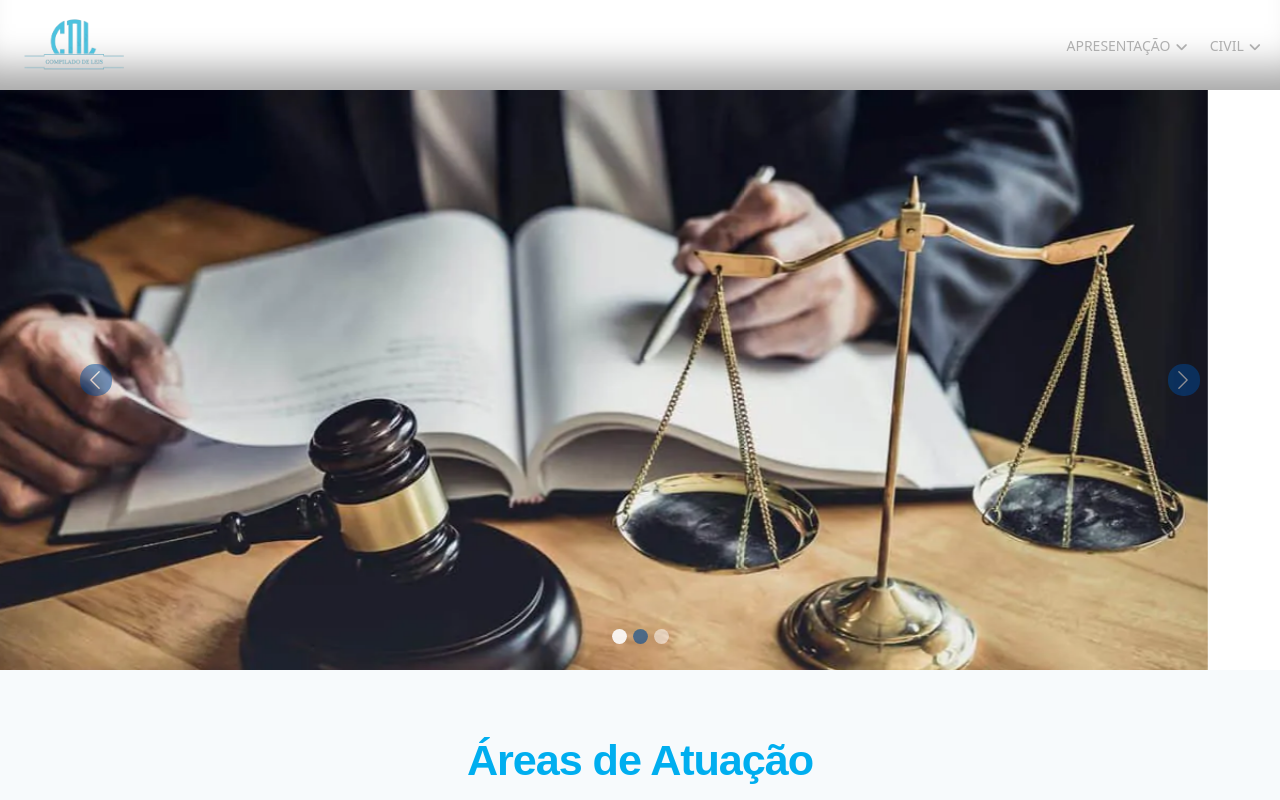
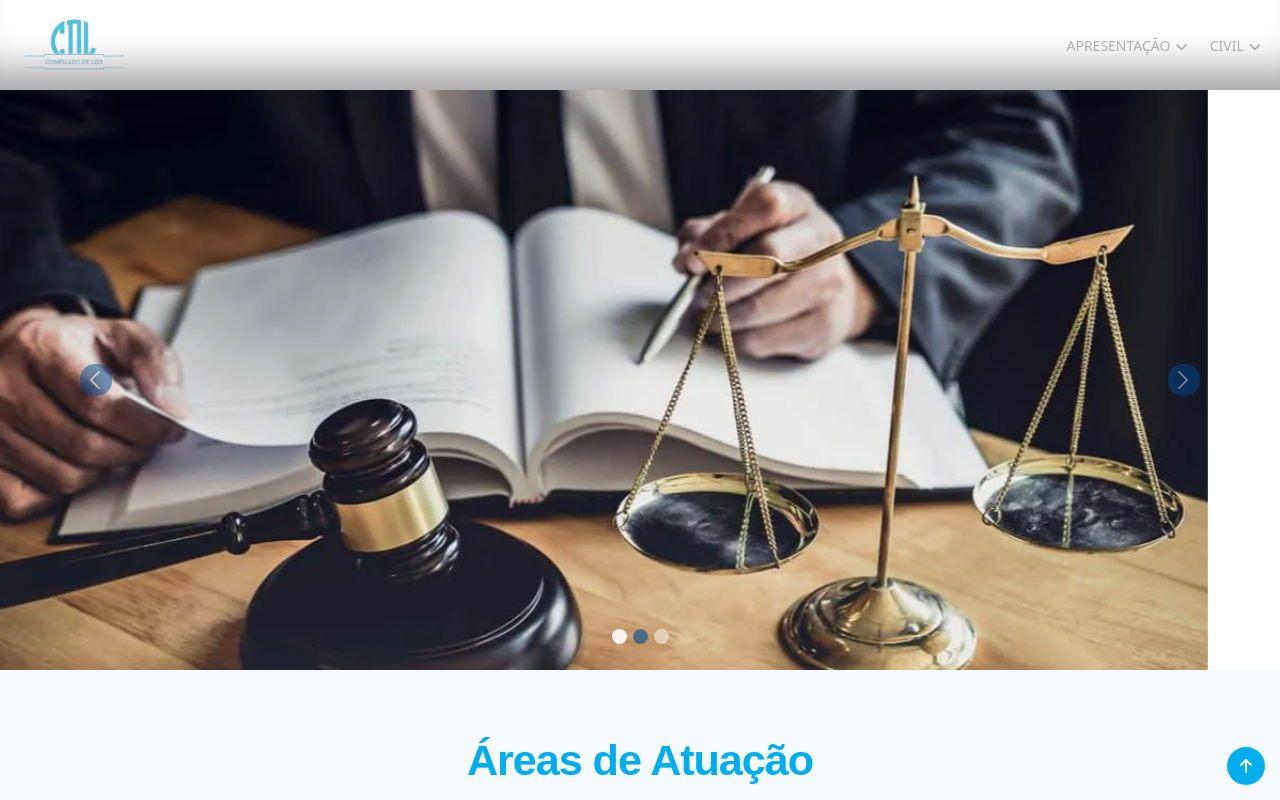
Before and after one commit to AlbuquerqueGustavoO/compilido_direito_frontend, an Angular app: page / in a window 1280 px wide. Shown: the top 800 px of the page. Built offline with nearby package versions, Linux system fonts and the light colour scheme.

Commit message:
creacao botao toTop

```diff
--- a/src/app/app.component.html
+++ b/src/app/app.component.html
@@ -4,4 +4,6 @@
     <router-outlet></router-outlet>
   </main>
 
+  <app-buttontotop></app-buttontotop>
+
 <app-footer></app-footer>
--- /dev/null
+++ b/src/app/shared/buttontotop/buttontotop.component.html
@@ -0,0 +1,9 @@
+<div class="container containerButtonTop mt-3">
+    <div class="row rowButtonTop">
+        <div class="col-sm-12 buttonTop-container-parent">
+            <div class="buttonTop-container-body">
+                <button class="btn buttonTop" (click)="scrollToTop()"><i class="fa-solid fa-arrow-up"></i></button>
+            </div>
+        </div>
+    </div>
+</div>
--- /dev/null
+++ b/src/app/shared/buttontotop/buttontotop.component.scss
@@ -0,0 +1,21 @@
+.containerButtonTop {
+    position: absolute;
+    right: 65px;
+    .rowButtonTop{
+        position: relative;
+        float: right;
+        .buttonTop-container-parent{
+            position: fixed;
+            bottom: 15px;
+            .buttonTop-container-body{
+                display: flex;
+                .buttonTop{
+                    background-color: #00aeef;
+                    color: white;
+                    border-radius: 30px;
+                    // height: 42px;
+                }
+            }
+        }
+    }
+}
--- /dev/null
+++ b/src/app/shared/buttontotop/buttontotop.component.ts
@@ -0,0 +1,19 @@
+import { Component, OnInit } from '@angular/core';
+
+@Component({
+  selector: 'app-buttontotop',
+  templateUrl: './buttontotop.component.html',
+  styleUrls: ['./buttontotop.component.scss']
+})
+export class ButtontotopComponent implements OnInit {
+
+  constructor() { }
+
+  ngOnInit(): void {
+  }
+
+  scrollToTop() {
+    window.scrollTo({ top: 0, behavior: 'smooth' });
+  }
+
+}
--- a/src/app/shared/shared-module/shared-module.ts
+++ b/src/app/shared/shared-module/shared-module.ts
@@ -3,6 +3,8 @@ import { CommonModule } from '@angular/common';
 import { MenuComponent } from '../menu/menu.component';
 import { FooterComponent } from '../footer/footer.component';
 import { RouterModule } from '@angular/router';
+import { ButtontotopComponent } from '../buttontotop/buttontotop.component';
+
 
 
 
@@ -10,6 +12,7 @@ import { RouterModule } from '@angular/router';
   declarations: [
         MenuComponent,
         FooterComponent,
+        ButtontotopComponent,
       ],
   imports: [
     CommonModule,
@@ -18,6 +21,7 @@ import { RouterModule } from '@angular/router';
   exports: [
     MenuComponent,
     FooterComponent,
+    ButtontotopComponent,
   ],
 })
 export class SharedModule { }
```
